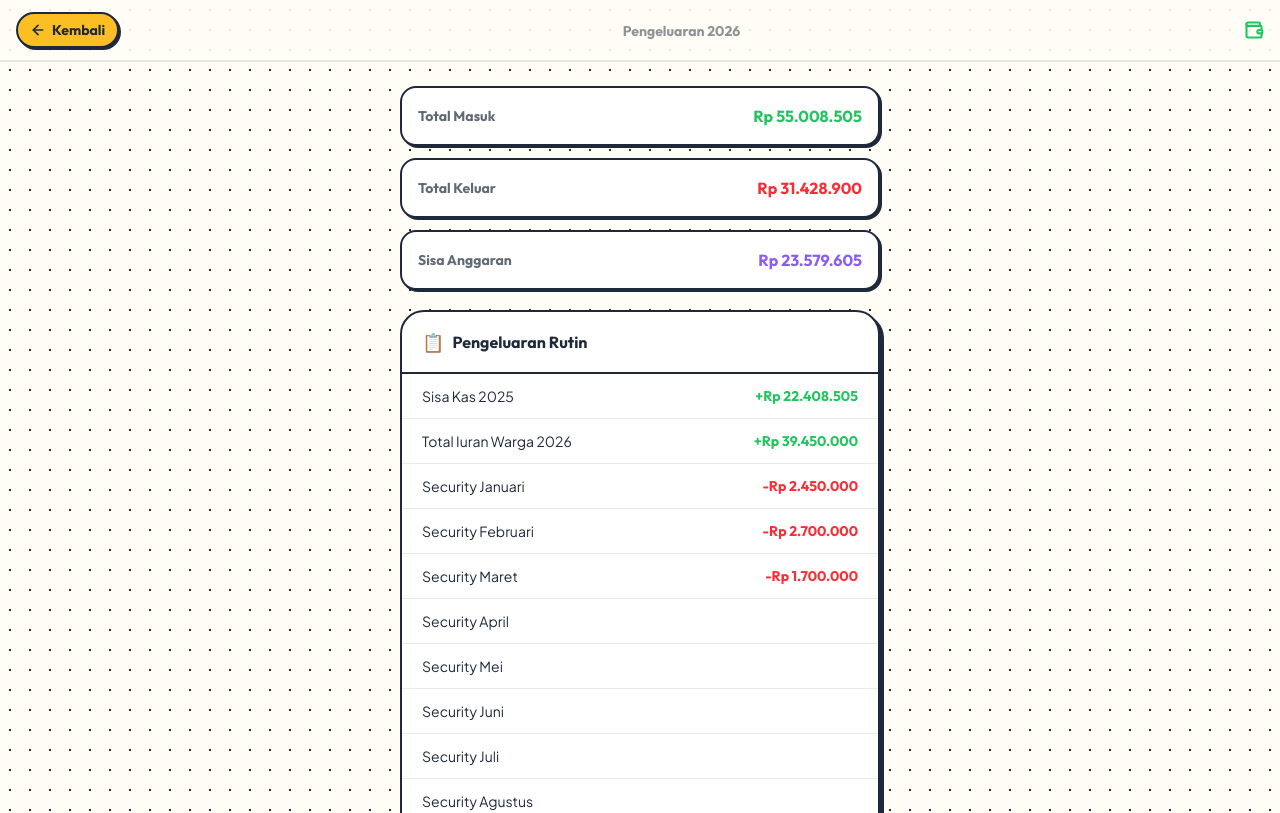
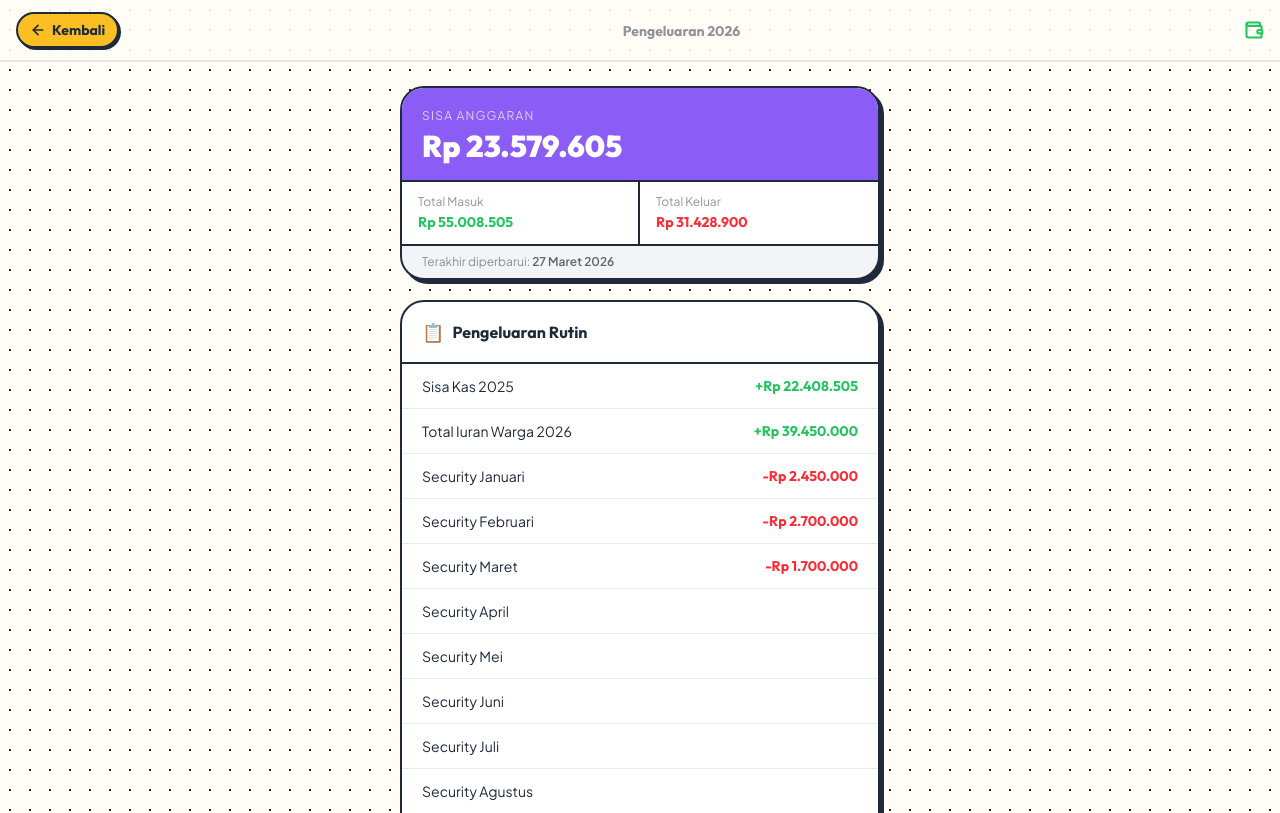
Before and after one commit to ihsansatriawan/catat-uang-warga, a React (Vite) app: page /pengeluaran in a window 1280 px wide. Shown: the top 813 px of the page. Built offline with nearby package versions, Linux system fonts and the light colour scheme.

Commit message:
feat: redesign expense summary card with hero sisa anggaran
Combine 3 separate cards into one unified card: violet hero section
for sisa anggaran, side-by-side total masuk/keluar, and last updated
timestamp in the card footer.

Co-Authored-By: Claude Sonnet 4.6 <noreply@anthropic.com>

```diff
--- a/src/components/ExpensesView.jsx
+++ b/src/components/ExpensesView.jsx
@@ -100,26 +100,34 @@ export default function ExpensesView() {
       <div className="flex-1 overflow-y-auto safe-x">
         <div className="max-w-lg mx-auto px-4 py-6 space-y-5">
 
-          {/* Summary Cards */}
-          <div className="space-y-3 animate-slide-up stagger-1">
-            <div className="bg-white border-2 border-slate-dark rounded-2xl shadow-hard-sm p-4 flex items-center justify-between">
-              <span className="font-heading font-bold text-sm text-slate-dark/70">Total Masuk</span>
-              <span className="font-heading font-bold text-base text-green">
-                {formatRupiah(expenses.summary.totalMasuk)}
-              </span>
+          {/* Summary Card */}
+          <div className="bg-white border-2 border-slate-dark rounded-3xl shadow-hard overflow-hidden animate-slide-up stagger-1">
+            {/* Sisa Anggaran — hero */}
+            <div className="bg-violet px-5 pt-5 pb-4">
+              <p className="font-body text-xs text-white/70 uppercase tracking-widest mb-1">Sisa Anggaran</p>
+              <p className="font-heading font-black text-3xl text-white">
+                {formatRupiah(expenses.summary.sisaAnggaran)}
+              </p>
             </div>
-            <div className="bg-white border-2 border-slate-dark rounded-2xl shadow-hard-sm p-4 flex items-center justify-between">
-              <span className="font-heading font-bold text-sm text-slate-dark/70">Total Keluar</span>
-              <span className="font-heading font-bold text-base text-red-500">
-                {formatRupiah(expenses.summary.totalKeluar)}
-              </span>
+            {/* Divider row */}
+            <div className="grid grid-cols-2 divide-x-2 divide-slate-dark border-t-2 border-slate-dark">
+              <div className="px-4 py-3">
+                <p className="font-body text-xs text-slate-dark/50 mb-0.5">Total Masuk</p>
+                <p className="font-heading font-bold text-sm text-green">{formatRupiah(expenses.summary.totalMasuk)}</p>
+              </div>
+              <div className="px-4 py-3">
+                <p className="font-body text-xs text-slate-dark/50 mb-0.5">Total Keluar</p>
+                <p className="font-heading font-bold text-sm text-red-500">{formatRupiah(expenses.summary.totalKeluar)}</p>
+              </div>
             </div>
-            <div className="bg-white border-2 border-slate-dark rounded-2xl shadow-hard-sm p-4 flex items-center justify-between">
-              <span className="font-heading font-bold text-sm text-slate-dark/70">Sisa Anggaran</span>
-              <span className="font-heading font-bold text-base text-violet">
-                {formatRupiah(expenses.summary.sisaAnggaran)}
-              </span>
-            </div>
+            {/* Last updated */}
+            {lastUpdated && (
+              <div className="px-5 py-2 border-t-2 border-slate-dark bg-slate-dark/5">
+                <p className="font-body text-xs text-slate-dark/50">
+                  Terakhir diperbarui: <span className="font-semibold text-slate-dark/70">{lastUpdated}</span>
+                </p>
+              </div>
+            )}
           </div>
 
           {/* Pengeluaran Rutin Section */}
@@ -271,14 +279,6 @@ export default function ExpensesView() {
             </button>
           </div>
 
-          {/* Last updated */}
-          {lastUpdated && (
-            <div className="text-center animate-fade-in mt-2">
-              <p className="font-body text-xs text-slate-dark/40">
-                Data diperbarui: <span className="font-semibold text-slate-dark/60">{lastUpdated}</span>
-              </p>
-            </div>
-          )}
 
         </div>
       </div>
```
